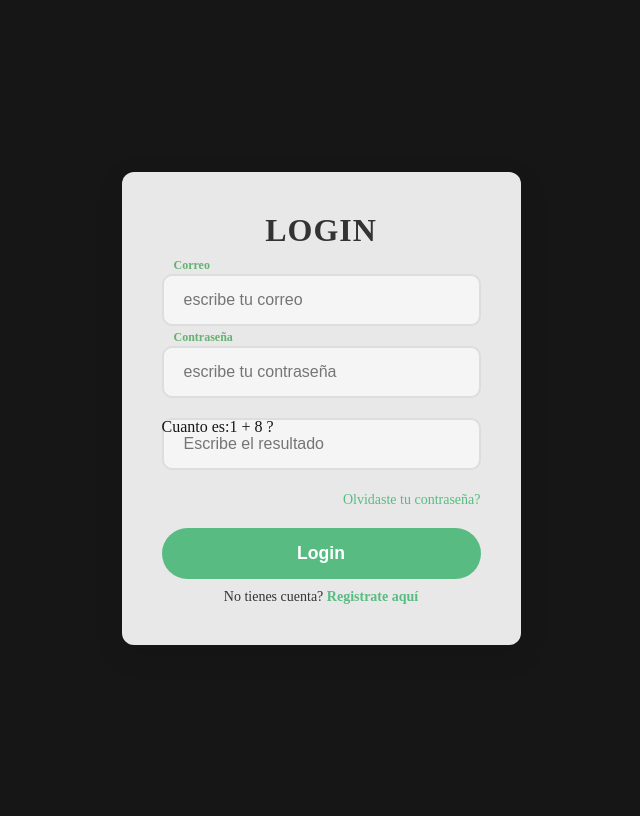
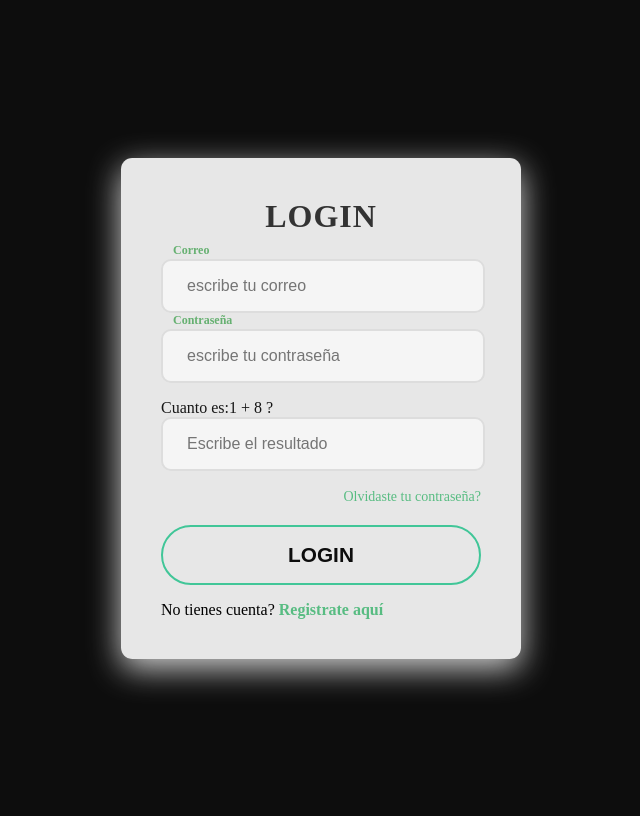
Before and after one commit to Marcelo190399/Proyecto_web, a PHP site: page /login.php in a window 1280 px wide. Shown: the whole page, without its empty margins (319-959 px from the left). Run offline with PHP 8.4, Linux system fonts and the light colour scheme.

Commit message:
arreglo de estilos en imagenes y botones

```diff
--- a/estilos.css
+++ b/estilos.css
@@ -6,7 +6,7 @@ body {
     display: flex;
     justify-content: center;
     align-items: center;
-    background-color: #161616;
+    background-color: #0d0d0d;
 
 }
 
@@ -17,12 +17,12 @@ body {
 }
 
 .login {
-    max-width: 320px;
+    max-width: 20rem;
     width: 100%;
-    padding: 40px;
+    padding: 2.5rem;
     background: #ffffffe6;
-    border-radius: 12px;
-    box-shadow: 0 10px 30px #0000001a;
+    border-radius: 0.7rem;
+    box-shadow: 0 0.6rem 2rem #d0d0d0;
     animation: fadeIn 1.5s ease-out;
 }
 
@@ -31,29 +31,30 @@ body {
     color: #333;
     font-size: 2rem;
     font-weight: 600;
-    margin-bottom: 25px;
+    margin-bottom: 1.5rem;
     letter-spacing: 1px;
     text-transform: uppercase;
 }
 
 .mensaje {
-    background-color: #f5f5f5;
+    background-color: #e0466d63;
     text-align: center;
     color: #e32323;
-    font-size: 20px;
+    font-size: 1rem;
     font-weight: 600;
-    margin-bottom: 25px;
+    margin-bottom: 1.5rem;
     letter-spacing: 1px;
 }
 
 .verificacion {
-    position: absolute;
     color: #161616;
+    margin-bottom: 1rem;
+    margin-top: 1rem;
 }
 
 .input-group {
     position: relative;
-    margin-bottom: 20px;
+    margin-bottom: 1rem;
 }
 
 .input-group .label {
@@ -68,8 +69,8 @@ body {
 }
 
 .input-group input {
-    width: 275px;
-    padding: 15px 20px;
+    width: 17rem;
+    padding: 1rem 1.5rem;
     font-size: 1rem;
     color: #333;
     background-color: #f5f5f5;
@@ -108,29 +109,45 @@ body {
 }
 
 .submit {
+    position: relative;
+    display: inline-block;
+    margin-bottom: 1rem;
     width: 100%;
-    padding: 15px;
-    background-color: #58bc82;
-    color: #fff;
-    border: none;
+    padding: 1rem 2.5rem;
+    font-size: 1.3rem;
+    font-weight: bold;
+    color: #0d0d0d;
+    border: 2px solid #41c698;
+    background: transparent;
     border-radius: 30px;
-    font-size: 1.1rem;
-    font-weight: 600;
+    overflow: hidden;
+    text-transform: uppercase;
     cursor: pointer;
-    transition: all 0.3s ease;
+}
+
+.submit::before {
+    content: "";
+    position: absolute;
+    bottom: 0;
+    left: 50%;
+    width: 0;
+    height: 0;
+    border-radius: 50%;
+    background: #41c698;
+    transform: translateX(-50%) scale(0);
+    transform-origin: center bottom;
+    transition: trasform 1s ease, width 1s ease, height 1s ease;
+    z-index: -1;
+}
+
+.submit:hover::before {
+    width: 300%;
+    height: 180%;
+    transform: translateX(-50%) scale(1);
 }
 
 .submit:hover {
-    background-color: #45a56b;
-    transform: translateY(-2px);
-    box-shadow: 0 5px 20px #58bc824d;
-}
-
-.signun-link {
-    margin-top: 10px;
-    text-align: center;
-    font-size: 14px;
-    color: #333;
+    color: #000;
 }
 
 .signun-link a {
```
Also changed, not shown: inicio.css (+96 -26 lines).
